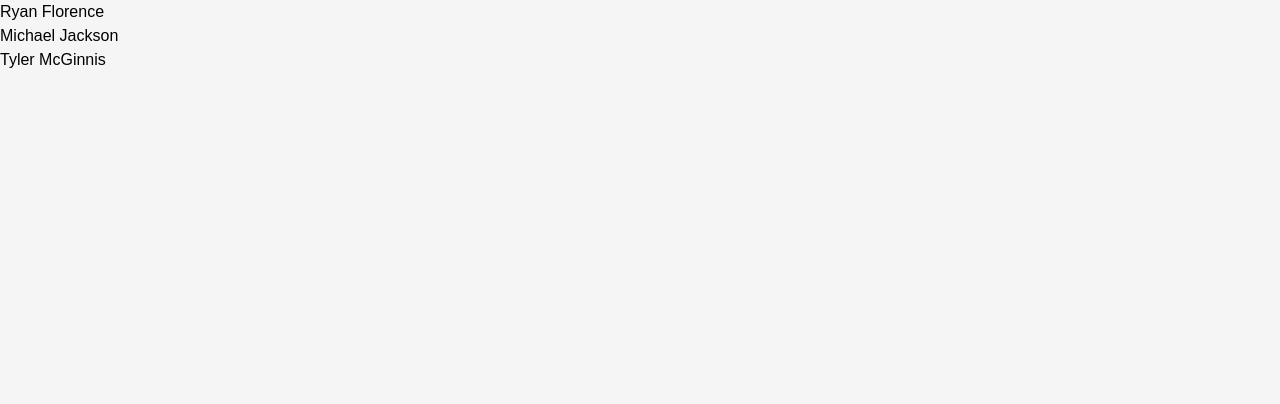
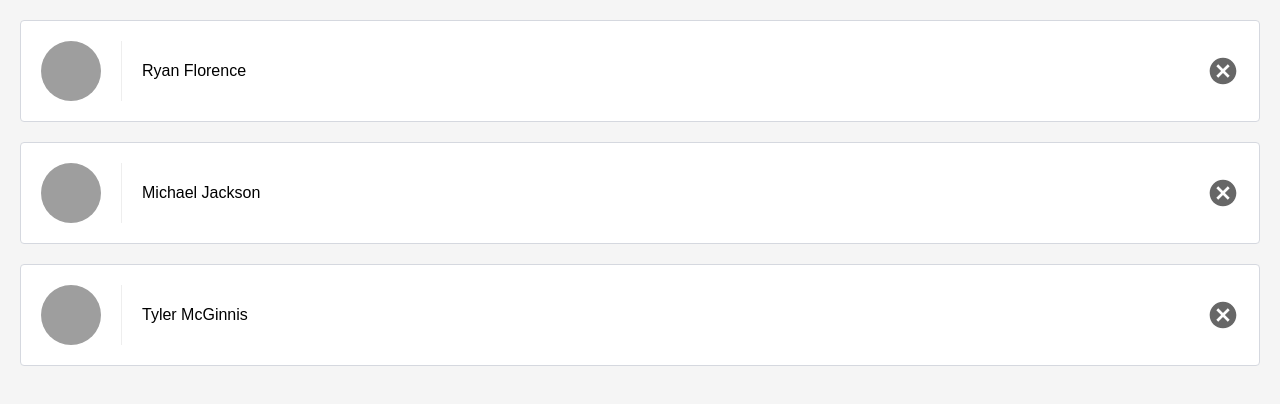
Before and after one commit to ShaggyT/react-contacts, a React (Create React App) app: page / in a window 1280 px wide. Shown: the top 404 px of the page. Built offline with nearby package versions, Linux system fonts and the light colour scheme.

Commit message:
Display contact avatar, name, email, and remove button

```diff
--- a/src/ListContacts.js
+++ b/src/ListContacts.js
@@ -6,7 +6,16 @@
     return (
       <ol className="contact-list">
         {this.props.contacts.map((contact) => (
-        <li key={contact.id}>{contact.name}</li>
+        <li key={contact.id} className="contact-list-item">
+          <div className="contact-avatar" style={{
+            backgroundImage: `url(${contact.avatarURL})`
+          }}/>
+          <div className="contact-details">
+            <p>{contact.name}</p>
+            <p>{contact.detail}</p>
+          </div>
+          <button className="contact-remove">Remove</button>
+        </li>
         ))}
       </ol>
     )
```
